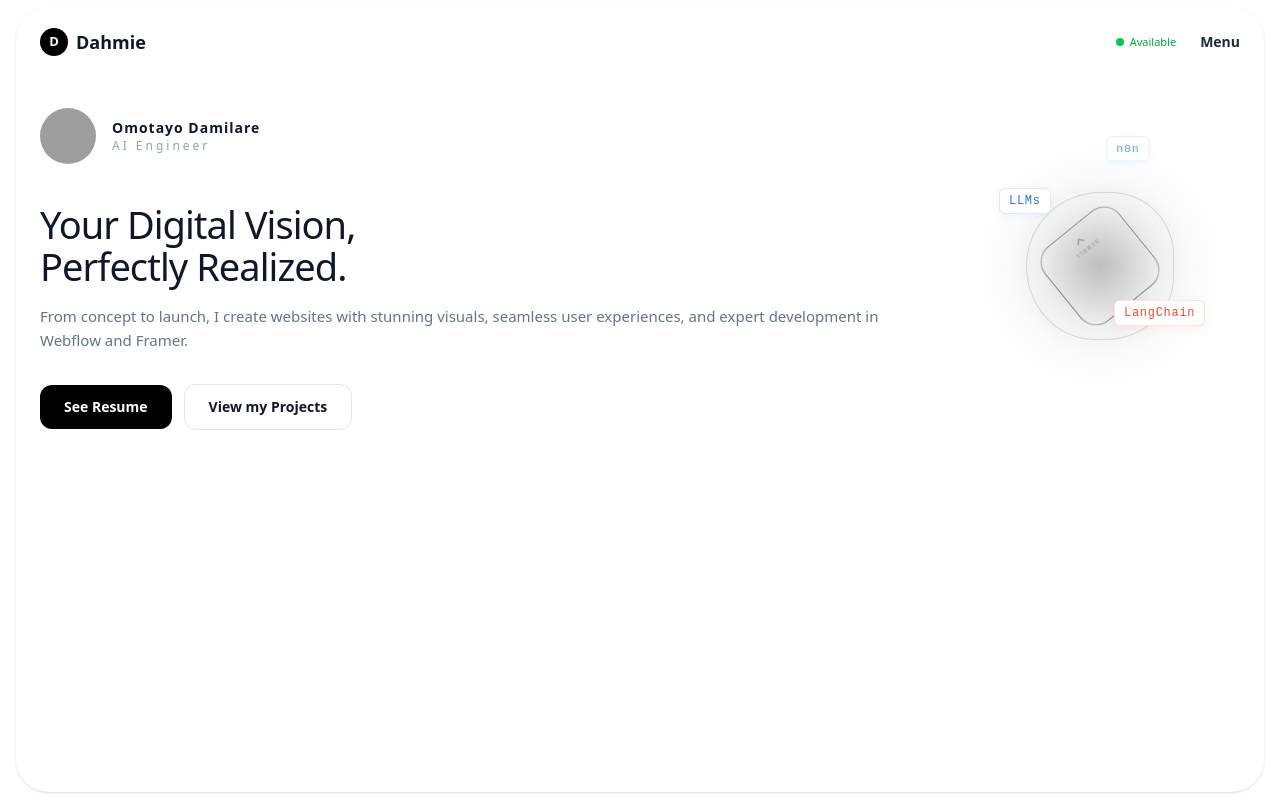
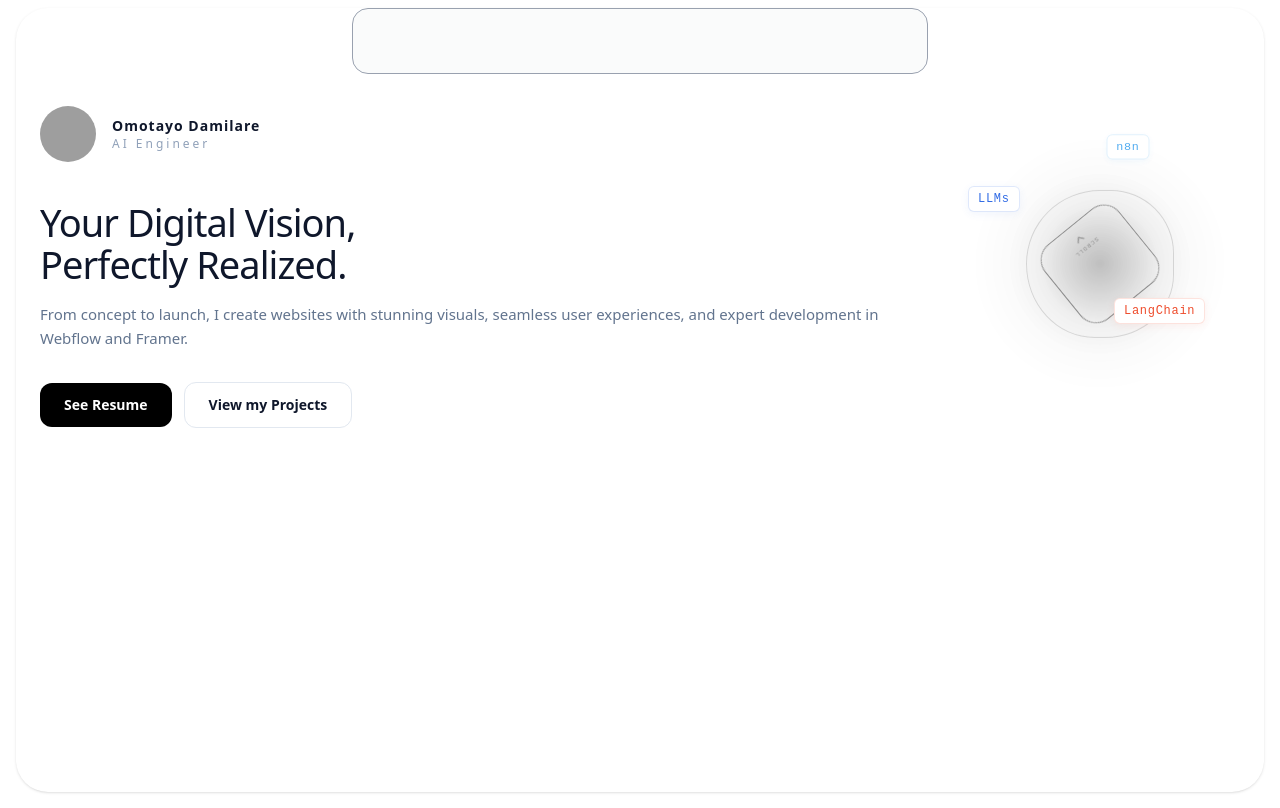
Before and after one commit to Dahmie87/portfolioIn3d, a React (Vite) app: page / in a window 1280 px wide. Built offline with nearby package versions, Linux system fonts and the light colour scheme; grey boxes are pictures that could not be loaded.

Commit message:
add nav bar

```diff
--- a/src/components/abstract.tsx
+++ b/src/components/abstract.tsx
@@ -42,7 +42,7 @@ const COLORS: string[] = [
 const POSITIONS: Position[] = [
   { top: "4%", left: "52%" }, //top right?
   { top: "62%", left: "55%" }, //dowm rite!!
-  { top: "22%", left: "14%" }, // top left
+  { top: "22%", left: "3%" }, // top left
   { top: "70%", left: "8%" }, // down lefty
 ];
 
--- a/src/components/home.tsx
+++ b/src/components/home.tsx
@@ -1,31 +1,20 @@
 import type React from "react";
 import AbstractShape from "./abstract";
-// ─── Main Component ───────────────────────────────────
+
+function NavBar() {
+  return (
+    <>
+      <nav className="mx-auto w-xl rounded-2xl py-8 bg-gray-100/40 border border-gray-400"></nav>
+    </>
+  );
+}
+
 export default function ProtoType(): React.ReactElement {
   return (
     <div className="text-slate-900 min-h-screen">
       <div className="mx-4 my-2 bg-white rounded-4xl shadow-sm overflow-hidden min-h-[calc(100vh-1rem)] relative">
         {/* nav */}
-        <nav className="flex items-center justify-between px-6 py-5">
-          <div className="flex items-center gap-2">
-            <div className="w-7 h-7 rounded-full bg-black flex items-center justify-center text-white text-[13px] font-bold">
-              D
-            </div>
-            <span className="font-bold text-[18px]">Dahmie</span>
-          </div>
-          <div className="flex items-center gap-6">
-            <div className="flex items-center gap-1.5">
-              <div className="w-2 h-2 rounded-full bg-green-500" />
-              <span className="text-[11px] font-medium text-green-600">
-                Available
-              </span>
-            </div>
-            <button className="text-sm font-semibold text-slate-800">
-              Menu
-            </button>
-          </div>
-        </nav>
-
+        <NavBar />
         {/* hero */}
         <div className="flex flex-col md:flex-row md:items-center px-6 pt-8 pb-16 gap-6">
           {/* LEFT — text */}
```
